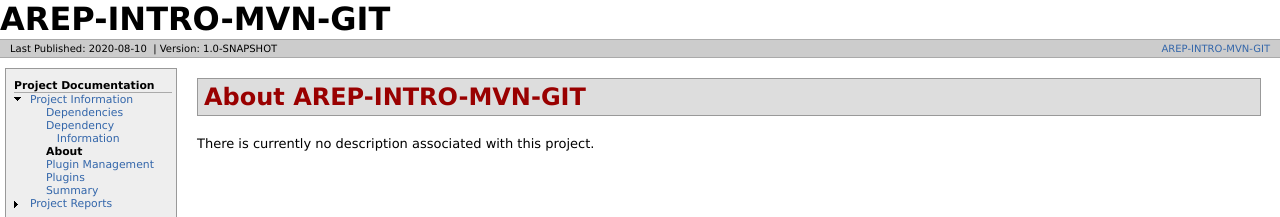
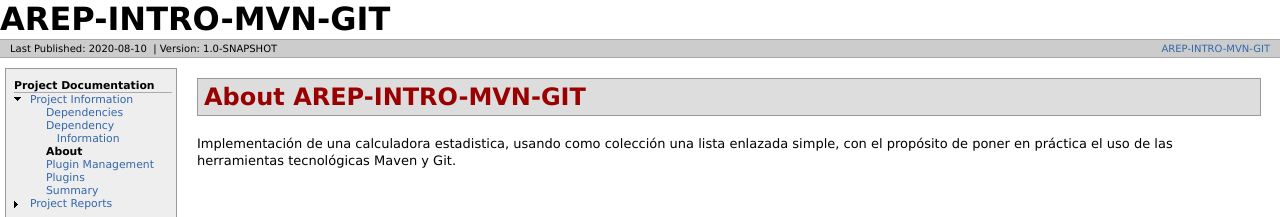
Before and after one commit to D4v0r/AREP-INTRO-MVN-GIT, a plain HTML site: page site/index.html in a window 1280 px wide. Shown: the top 217 px of the page. Drawn offline with Linux system fonts and the light colour scheme.

Commit message:
site modificado

```diff
--- a/site/index.html
+++ b/site/index.html
@@ -57,7 +57,7 @@
       <div id="contentBox">
 <section>
 <h2><a name="About_AREP-INTRO-MVN-GIT"></a>About AREP-INTRO-MVN-GIT</h2><a name="About_AREP-INTRO-MVN-GIT"></a>
-<p>There is currently no description associated with this project.</p></section>
+<p>Implementación de una calculadora estadistica, usando como colección una lista enlazada simple, con el propósito de poner en práctica el uso de las herramientas tecnológicas Maven y Git.</p></section>
       </div>
     </div>
     <div class="clear">
```
Also changed, not shown: 3 other files.
